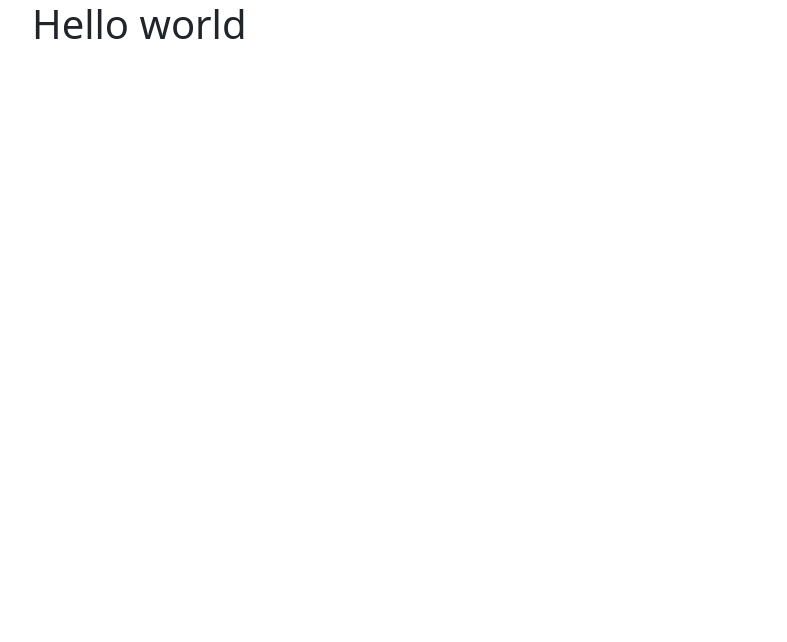
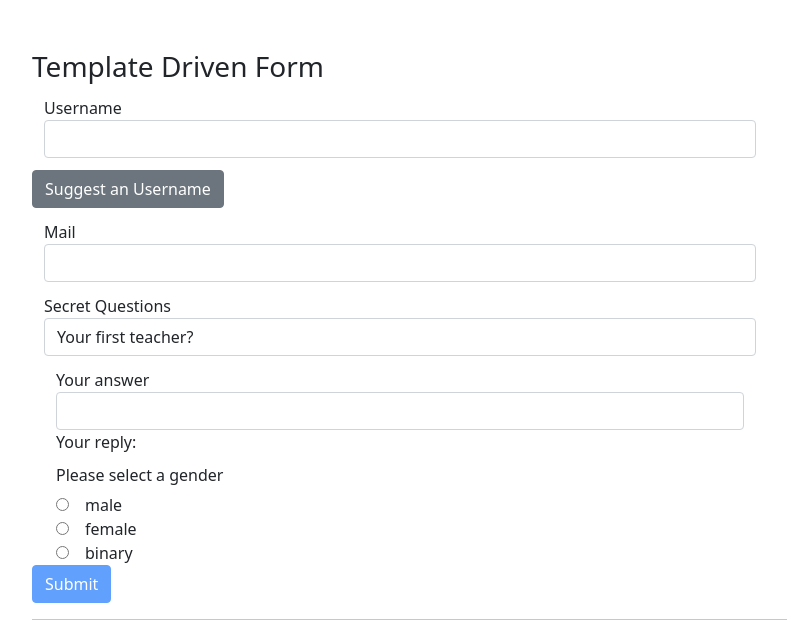
Before and after one commit to aliraja-dev/angular-learning-proj, an Angular app: page / in a window 1280 px wide. Shown: the top 642 px of the page, without its empty margins (50-837 px from the left). Built offline with nearby package versions, Linux system fonts and the light colour scheme.

Commit message:
Template Driven Form

```diff
--- a/angular.json
+++ b/angular.json
@@ -88,7 +88,10 @@
             "tsConfig": "tsconfig.spec.json",
             "karmaConfig": "karma.conf.js",
             "assets": ["src/favicon.ico", "src/assets"],
-            "styles": ["src/styles.css"],
+            "styles": [
+              "node_modules/bootstrap/dist/css/bootstrap.min.css",
+              "src/styles.css"
+            ],
             "scripts": []
           }
         }
--- a/src/app/app.component.css
+++ b/src/app/app.component.css
@@ -0,0 +1,11 @@
+* {
+  box-sizing: border-box;
+}
+
+.form-group {
+  margin: 12px;
+}
+
+input.ng-invalid.ng-touched {
+  border: 1px solid red;
+}
--- a/src/app/app.component.html
+++ b/src/app/app.component.html
@@ -1 +1,104 @@
-<div class="container"><h1>Hello world</h1></div>
+<div class="container" style="margin-top: 50px">
+  <div class="row">
+    <div class="col-xs-12 col-sm-10 col-md-8 col-sm-offset-1 col-md-offset-2">
+      <form (ngSubmit)="onSubmit()" #f="ngForm">
+        <h3>Template Driven Form</h3>
+        <div id="user-data" ngModelGroup="userData">
+          <div class="form-group">
+            <label for="username">Username</label>
+            <input
+              type="text"
+              id="username"
+              class="form-control"
+              name="username"
+              required
+              ngModel
+            />
+          </div>
+          <button
+            class="btn btn-default"
+            type="button"
+            class="btn btn-secondary"
+            (click)="onSuggestUserName()"
+          >
+            Suggest an Username
+          </button>
+          <div class="form-group">
+            <label for="email">Mail</label>
+            <input
+              type="email"
+              id="email"
+              class="form-control"
+              name="email"
+              ngModel
+              email
+              #email="ngModel"
+            />
+            <span class="help-block" *ngIf="!email.valid && email.touched"
+              >Please enter a valid email address</span
+            >
+          </div>
+        </div>
+        <div class="form-group" ngModelGroup="secretQs">
+          <label for="secret">Secret Questions</label>
+          <select
+            id="secret"
+            class="form-control"
+            name="secret"
+            [ngModel]="defaultSecretQs"
+          >
+            <option value="pet">Your first Pet?</option>
+            <option value="teacher">Your first teacher?</option>
+          </select>
+          <div class="form-group">
+            <label for="answer">Your answer</label>
+            <input
+              type="text"
+              id="amswer"
+              class="form-control"
+              name="answer"
+              [(ngModel)]="qsAnswer"
+              required
+              #answer="ngModel"
+            />
+            <span class="help-block" *ngIf="!answer.valid && answer.touched"
+              >Please enter an answer</span
+            >
+            <span class="help-block" style="margin-top: 16px"
+              >Your reply: {{ qsAnswer }}</span
+            >
+          </div>
+        </div>
+
+        <div class="container">
+          <h6>Please select a gender</h6>
+          <div class="radio" *ngFor="let gender of genders">
+            <input
+              type="radio"
+              [value]="gender"
+              ngModel
+              name="gender"
+              required
+            />
+            <label for="name" style="margin-left: 16px">{{ gender }}</label>
+          </div>
+        </div>
+
+        <button class="btn btn-primary" type="submit" [disabled]="!f.valid">
+          Submit
+        </button>
+      </form>
+    </div>
+  </div>
+  <hr />
+  <div class="row" *ngIf="formSubmitted">
+    <div class="col-xs-12">
+      <h3>Your Submitted data</h3>
+      <p>Username : {{ userData.userData.username }}</p>
+      <p>Email: {{ userData.userData.email }}</p>
+      <p>Secret Question: {{ userData.secretQs.secret }}</p>
+      <p>Answer: {{ userData.secretQs.answer }}</p>
+      <p>Gender: {{ userData.gender }}</p>
+    </div>
+  </div>
+</div>
--- a/src/app/app.component.ts
+++ b/src/app/app.component.ts
@@ -1,4 +1,5 @@
-import { Component } from '@angular/core';
+import { Component, ElementRef, ViewChild } from '@angular/core';
+import { NgForm } from '@angular/forms';
 
 @Component({
   selector: 'app-root',
@@ -7,4 +8,43 @@ import { Component } from '@angular/core';
 })
 export class AppComponent {
   title = 'Angular-learning-project';
+  defaultSecretQs : string = "teacher";
+  qsAnswer:string = "";
+  genders: string[]= ['male', 'female', 'binary'];
+  @ViewChild('f') form: NgForm;
+  formSubmitted: boolean=false;
+  userData={
+    gender:"",
+    userData:{
+      username:"",
+      email:""
+    },
+    secretQs:{
+      secret:'',
+      answer:''
+    }
+
+  }
+  // onSubmit(form:NgForm){
+  //   console.log( form);
+  // }
+  onSubmit(){
+    console.log(this.form);
+    this.formSubmitted=true;
+    this.userData.gender= this.form.value.gender;
+    this.userData.userData.username= this.form.value.userData.username;
+    this.userData.userData.email= this.form.value.userData.email;
+    this.userData.secretQs.secret= this.form.value.secretQs.secret;
+    this.userData.secretQs.answer= this.form.value.secretQs.answer
+    this.form.reset();
+  }
+
+
+  onSuggestUserName(){
+    this.form.form.patchValue({
+      userData:{
+        username:"SuperUser"
+      }
+    });
+  }
 }
--- a/src/app/app.module.ts
+++ b/src/app/app.module.ts
@@ -1,14 +1,18 @@
+
 import { NgModule } from '@angular/core';
+import { FormsModule } from '@angular/forms';
 import { BrowserModule } from '@angular/platform-browser';
 
 import { AppComponent } from './app.component';
+
 
 @NgModule({
   declarations: [
     AppComponent
   ],
   imports: [
-    BrowserModule
+    BrowserModule,
+    FormsModule
   ],
   providers: [],
   bootstrap: [AppComponent]
--- a/tsconfig.json
+++ b/tsconfig.json
@@ -27,6 +27,8 @@
     "enableI18nLegacyMessageIdFormat": false,
     "strictInjectionParameters": true,
     "strictInputAccessModifiers": true,
-    "strictTemplates": true
+    "strictTemplates": true,
+    "strictNullChecks":false,
+    "strictPropertyInitialization": false
   }
 }
```
Also changed, not shown: 1 other file (tests, documents, lock files or other folders).
